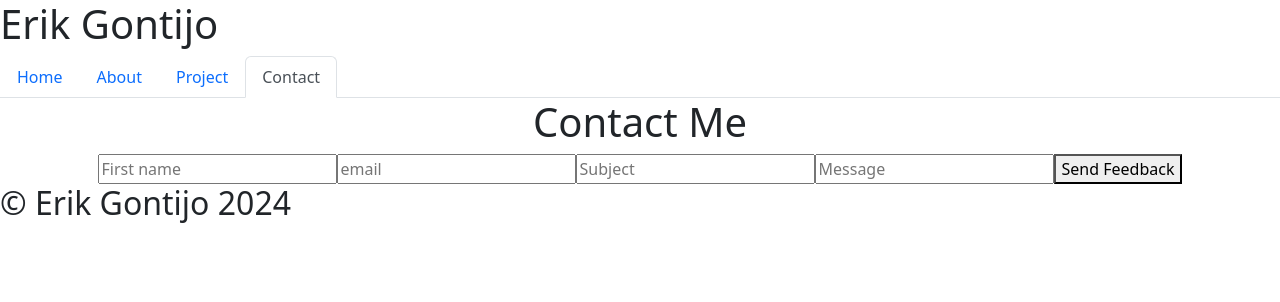
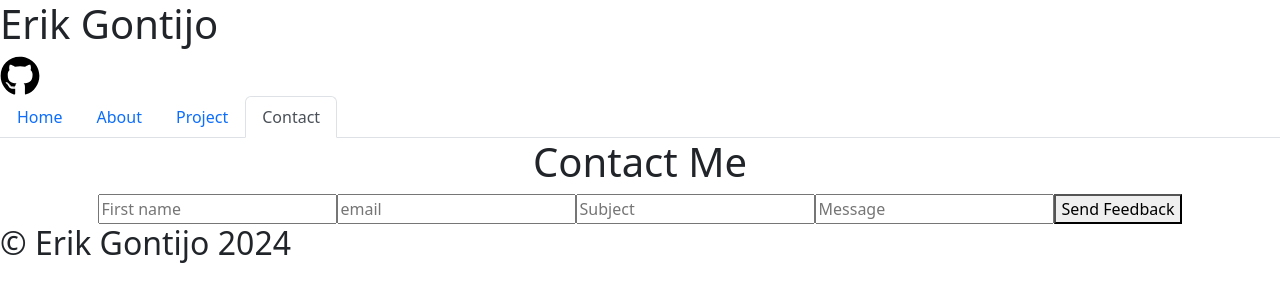
Before and after one commit to Erikrainer/RandG-Portfolio, a React (Vite) app: page /Contact in a window 1280 px wide. Shown: the top 302 px of the page. Built offline with nearby package versions, Linux system fonts and the light colour scheme.

Commit message:
added the Github button that i will use in my header

```diff
--- a/package.json
+++ b/package.json
@@ -14,6 +14,7 @@
     "bootstrap": "^5.2.3",
     "react": "^18.2.0",
     "react-dom": "^18.2.0",
+    "react-icons": "^5.2.1",
     "react-router-dom": "^6.11.1"
   },
   "devDependencies": {
--- a/src/components/Header.jsx
+++ b/src/components/Header.jsx
@@ -1,7 +1,12 @@
+import { FaGithub } from 'react-icons/fa';
+
 function Header(){
 return(
 <div>
 <h1>Erik Gontijo</h1>
+<a href="https://github.com/Erikrainer" target="_blank" rel="noopener noreferrer">
+      <FaGithub size={40} style={{ color: '#000' }} />
+</a>
 </div>
 )
 }
```
Also changed, not shown: 1 other file (tests, documents, lock files or other folders).
